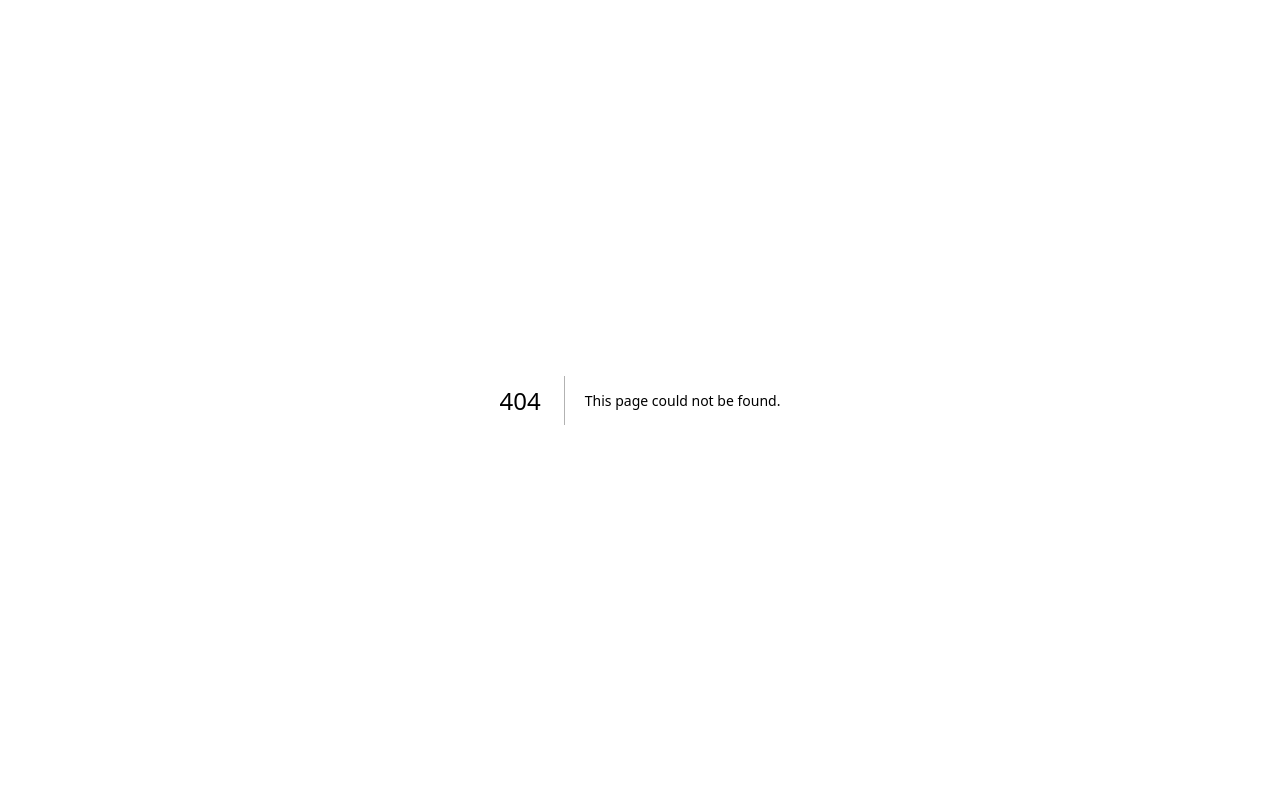
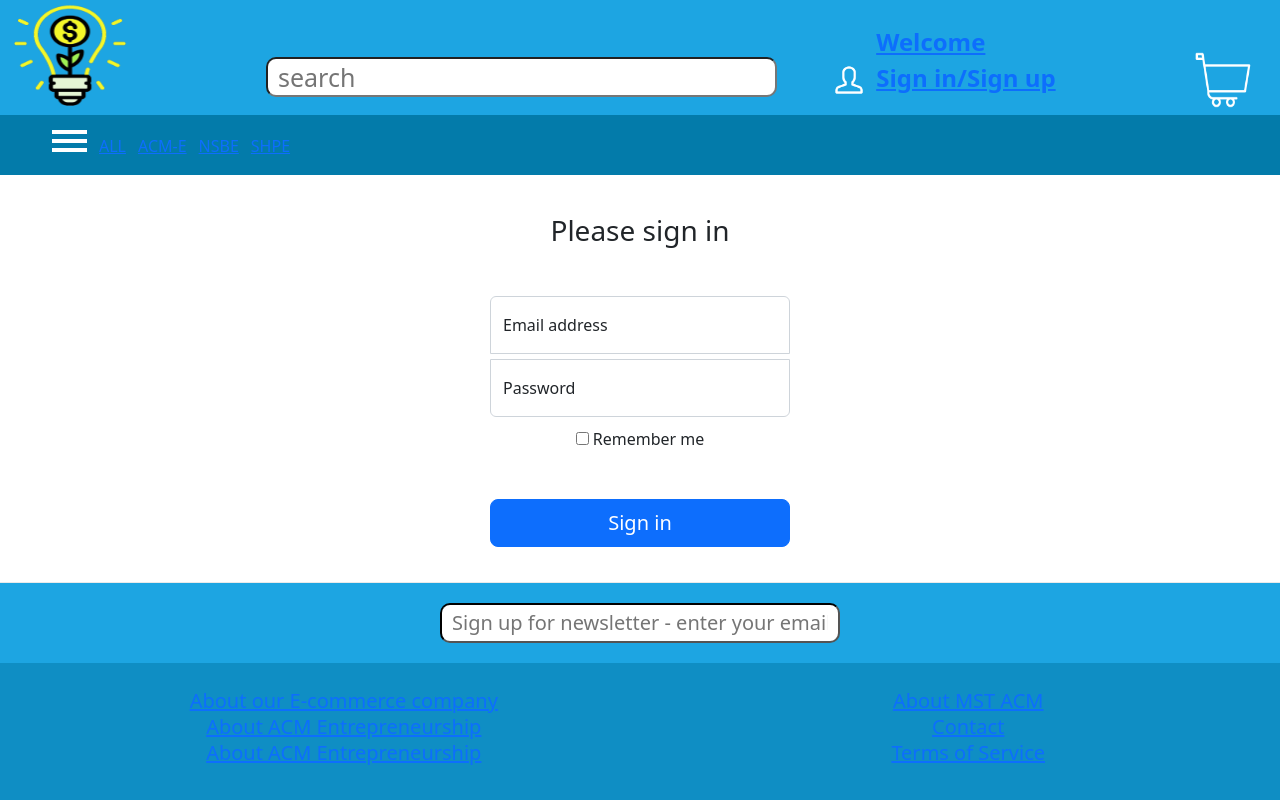
Before and after one commit to ACM-Entrepreneurship/e-commerce, a Next.js app: page /signin in a window 1280 px wide. Before the commit this address had no page. Built offline with nearby package versions, Linux system fonts and the light colour scheme.

Commit message:
sign in page commit

```diff
--- a/components/Navbar.js
+++ b/components/Navbar.js
@@ -43,7 +43,7 @@ const Navbar = () => {
                     <li>
                         <div className='nav-signin'>
                             <Image src='/signin-icon.png' alt='main signin icon' width={30} height={30} />
-                            <a href='/'>Welcome<br />Sign in/Sign up</a>
+                            <a href='signin'>Welcome<br />Sign in/Sign up</a>
                         </div>
                     </li>
                     <li>
--- a/package.json
+++ b/package.json
@@ -10,8 +10,11 @@
   },
   "dependencies": {
     "@next/font": "13.1.2",
+    "bootstrap": "^5.2.3",
+    "classnames": "^2.3.2",
     "eslint": "8.31.0",
     "eslint-config-next": "13.1.2",
+    "formik": "^2.2.9",
     "next": "13.1.2",
     "react": "18.2.0",
     "react-dom": "18.2.0"
--- a/pages/_app.js
+++ b/pages/_app.js
@@ -1,4 +1,5 @@
 import '@/styles/globals.css'
+import '../node_modules/bootstrap/dist/css/bootstrap.min.css'
 
 export default function App({ Component, pageProps }) {
   return <Component {...pageProps} />
--- a/pages/index.js
+++ b/pages/index.js
@@ -4,17 +4,17 @@ import { Inter } from '@next/font/google'
 import styles from '@/styles/Home.module.css'
 import Layout from '@/components/Layout'
 import Navbar from '@/components/Navbar'
+import Signin from './signin'
+import signinstyle from '@/styles/signin.module.css'
 
 const inter = Inter({ subsets: ['latin'] })
-
 
 export default function Home() {
   return (
     <>
-
       <Layout>
       <Head>
-        <title>ACM-E E-commerce</title>
+        <title>MINER WAREHOUSE</title>
         <meta name="description" content="E-commerce" />
         <meta name="viewport" content="width=device-width, initial-scale=1.0" />
       </Head>
--- /dev/null
+++ b/pages/signin.js
@@ -0,0 +1,36 @@
+import cx from 'classnames';
+import styles from '../styles/Signin.module.css'
+import Layout from '@/components/Layout'
+
+export default Signin;
+
+function Signin() {
+  return (
+    <>
+    <Layout>
+
+      <main className={cx(styles["form-signin"],"text-center","mt-4","white")}>
+        <form>
+          <h1 className="h3 mb-5 fw-small">Please sign in</h1>
+
+          <div className="form-floating">
+            <input type="email" className="form-control" id="floatingInput" placeholder="name@example.com" />
+            <label htmlFor="floatingInput">Email address</label>
+          </div>
+          <div className="form-floating">
+            <input type="password" className="form-control" id="floatingPassword" placeholder="Password" />
+            <label htmlFor="floatingPassword">Password</label>
+          </div>
+
+          <div className={cx(styles.checkbox,"mb-5")}>    {/*sign in button*/}
+            <label>
+              <input type="checkbox" value="remember-me" /> Remember me
+            </label>
+          </div>
+          <button className="w-100 btn btn-lg btn-primary" type="submit">Sign in</button>
+        </form>
+      </main>
+    </Layout>
+    </>
+  )
+}
--- a/styles/globals.css
+++ b/styles/globals.css
@@ -172,15 +172,6 @@ nav .nav-main{
   line-height: 1.5em;
 }
 
-main {
-  height: 700px;
-  position: relative;
-  max-width: 100%;
-  width: 1200px;
-  margin: 0 auto;
-  background-color: green;
-}
-
 
 footer {
   font-size: large;
--- /dev/null
+++ b/styles/signin.module.css
@@ -0,0 +1,36 @@
+
+
+.form-signin {
+    width: 100%;
+    max-width: 330px;
+    padding: 15px;
+    margin: auto;
+  }
+
+  .main {
+    height: 700px;
+    position: relative;
+    max-width: 100%;
+    width: 1200px;
+    margin: 0 auto;
+  }
+
+  .form-signin .checkbox {
+    font-weight: 400;
+  }
+
+  .form-signin .form-floating:focus-within {
+    z-index: 2;
+  }
+
+  .form-signin input[type="email"] {
+    margin-bottom: 5px;
+    border-bottom-right-radius: 0;
+    border-bottom-left-radius: 0;
+  }
+
+  .form-signin input[type="password"] {
+    margin-bottom: 10px;
+    border-top-left-radius: 0;
+    border-top-right-radius: 0;
+  }
```
Also changed, not shown: 1 other file (tests, documents, lock files or other folders).
